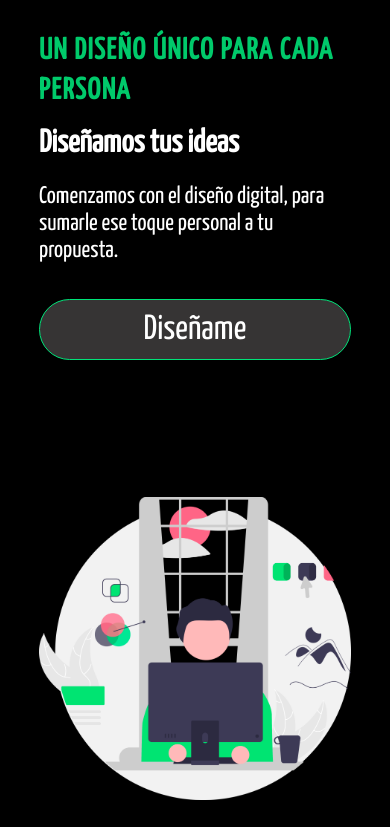
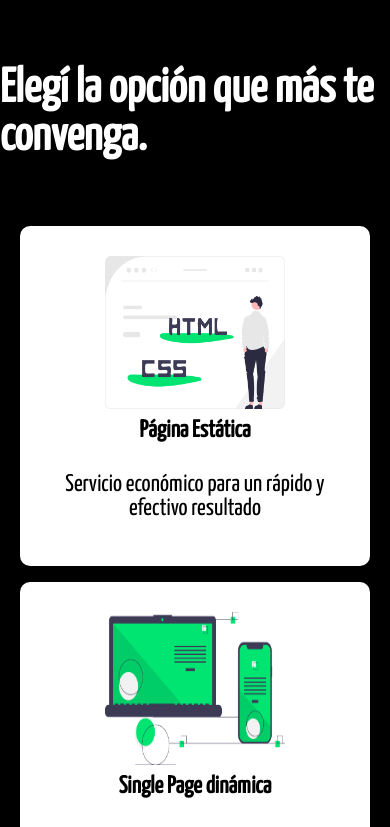
Before and after one commit to FacuAlcorta/portfolio, a React (Create React App) app: page / in a window 390 px wide. Shown: the part 2600-3427 px from the top of the page. Built offline with nearby package versions, Linux system fonts and the light colour scheme; a web font is replaced by a local one.

Commit message:
Correccion responsive

```diff
--- a/src/components/AboutSection/Data.js
+++ b/src/components/AboutSection/Data.js
@@ -34,34 +34,34 @@
 
 export const homeObjThree = {
     id: 'design',
-    lightBg: false,
-    lightText: true,
-    lightTextDesc: true,
+    lightBg: true,
+    lightText: false,
+    lightTextDesc: false,
     topLine: 'Un diseño único para cada persona',
     headline: 'Diseñamos tus ideas',
     description: 'Comenzamos con el diseño digital, para sumarle ese toque personal a tu propuesta.',
     buttonLabel: 'Diseñame',
+    imgStart: true,
+    img: require('../../images/designing-png.png'),
+    alt: 'Codding',
+    dark: false,
+    primary: false,
+    darkText: true
+}
+
+export const homeObjFour = {
+    id: 'portfolio',
+    lightBg: false,
+    lightText: true,
+    lightTextDesc: true,
+    topLine: 'Portfolio',
+    headline: 'Recorre mi galeria de trabajos',
+    description: 'Aquí encontrarás todos los trabajos realizados por mi.',
+    buttonLabel: 'Visitar',
     imgStart: false,
-    img: require('../../images/designing-png.png'),
+    img: require('../../images/portfolio-png.png'),
     alt: 'Codding',
     dark: true,
     primary: true,
     darkText: false
 }
-
-export const homeObjFour = {
-    id: 'portfolio',
-    lightBg: true,
-    lightText: false,
-    lightTextDesc: false,
-    topLine: 'Portfolio',
-    headline: 'Recorre mi galeria de trabajos',
-    description: 'Aquí encontrarás todos los trabajos realizados por mi.',
-    buttonLabel: 'Visitar',
-    imgStart: true,
-    img: require('../../images/portfolio-png.png'),
-    alt: 'Codding',
-    dark: false,
-    primary: false,
-    darkText: true
-}
--- a/src/components/Servicios.js/ServicesElements.js
+++ b/src/components/Servicios.js/ServicesElements.js
@@ -4,7 +4,7 @@
     height: 600px;
     display: flex;
     flex-direction: column;
-    justify-content: flex-start;
+    justify-content: center;
     align-items: center;
     background: #000;
 
@@ -12,12 +12,12 @@
         height: 900px;
     }
 
-    @media screen and (max-width: 800px){
-        height: 1500px;
+    @media screen and (max-width: 780px){
+        height: 1600px;
     }
 
     @media screen and (max-width: 580px){
-        height: 1600px;
+        height: 1700px;
     }
 `
 
@@ -60,7 +60,7 @@
         curosr: pointer;
     }
 
-    @media screen and (max-width: 1150px ){
+    @media screen and (max-width: 1200px ){
         height: 480px;
     }
 `
--- a/src/pages/index.js
+++ b/src/pages/index.js
@@ -21,8 +21,8 @@
         <VideoLoop />
         <AboutSection {...homeObjOne}/>
         <AboutSection {...homeObjTwo}/>
+        <Services />
         <AboutSection {...homeObjThree}/>
-        <Services />
         <AboutSection {...homeObjFour}/>
     </>
   )
```
